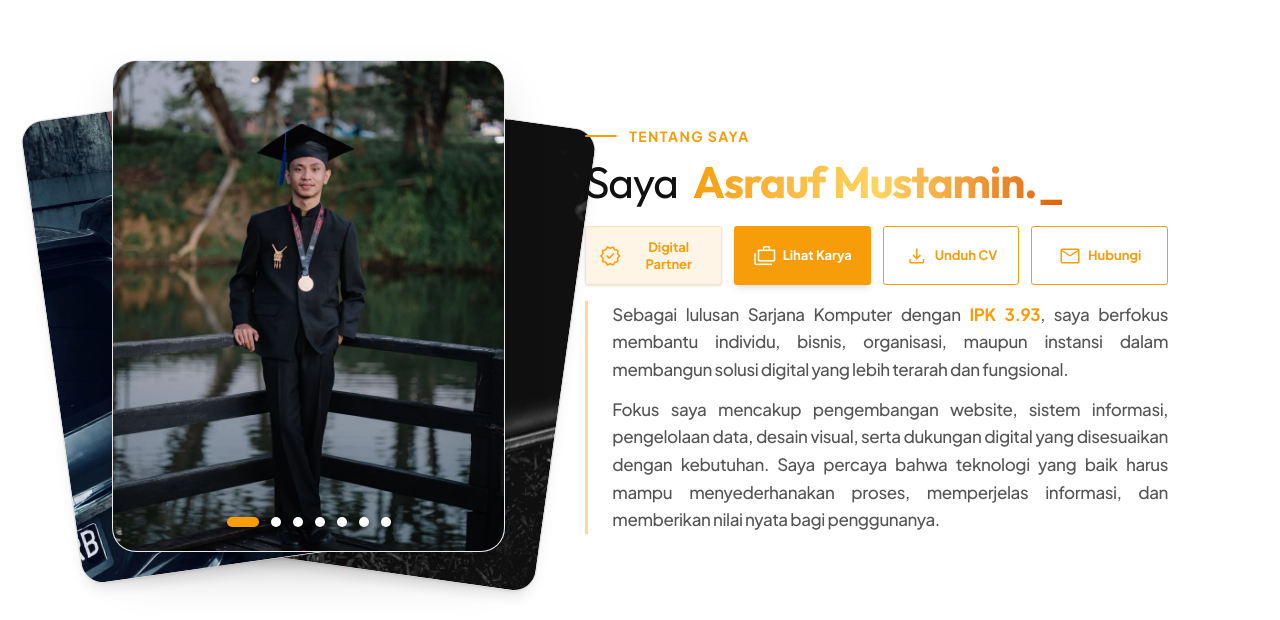
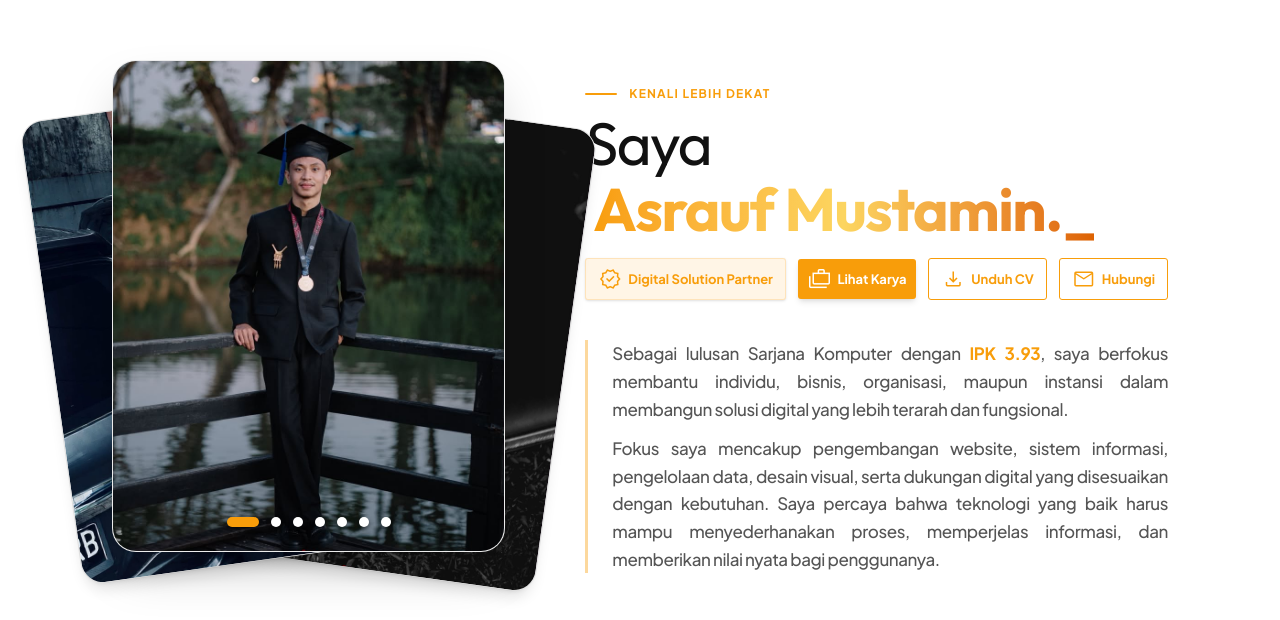
Before and after one commit to asraufmustamin/web-personal-async, a Next.js app: page / in a window 1280 px wide. Shown: the part 780-1400 px from the top of the page. Built offline with nearby package versions, Linux system fonts and the light colour scheme.

Commit message:
fix: restore fan carousel, revert giant buttons, keep single line Mari Wujudkan, dynamic portfolio cards

```diff
--- a/src/components/AboutSection.tsx
+++ b/src/components/AboutSection.tsx
@@ -3,7 +3,7 @@
 import { motion, AnimatePresence, useInView } from "framer-motion";
 import { useState, useRef } from "react";
 import { Typewriter } from "@/components/ui/typewriter";
-import { staggerContainer, slideInLeftBlur, slideInRightBlur, fadeUpBlur } from "@/lib/animations";
+import { staggerContainer, fadeUpBlur } from "@/lib/animations";
 
 const images = [
   "/foto_aboutus.jpeg",
@@ -24,8 +24,8 @@ export default function AboutSection() {
 
   return (
     <motion.section
-      className="py-10 md:py-32 bg-bg-main overflow-hidden"
       id="tentang"
+      className="py-10 md:py-32 bg-bg-main"
       variants={staggerContainer}
       initial="hidden"
       whileInView="show"
@@ -35,11 +35,10 @@ export default function AboutSection() {
         <div className="grid lg:grid-cols-12 gap-12 md:gap-16 lg:gap-20 items-stretch">
 
           {/* Left Column - Photo Carousel (Interactive Fanning Stack) */}
-          <motion.div
+          <div
             className="lg:col-span-5 flex justify-center items-center py-4"
             onMouseEnter={() => setIsPhotoHovered(true)}
             onMouseLeave={() => { setIsPhotoHovered(false); setIsMobileFanned(false); }}
-            variants={slideInLeftBlur}
           >
             <div
               className="relative group w-full max-w-[400px] aspect-[4/5] cursor-pointer"
@@ -105,25 +104,22 @@ export default function AboutSection() {
                 style={{ display: "none" }} /* Hidden by default, let users use dots to avoid hijacking hover too much */
               />
             </div>
-          </motion.div>
+          </div>
 
           {/* Right Column - Content */}
-          <motion.div
-            className="lg:col-span-7 flex flex-col justify-center"
-            variants={slideInRightBlur}
-          >
+          <div className={`lg:col-span-7 flex flex-col items-start gap-6 h-full py-4 justify-center transition-transform duration-500 ${isPhotoHovered ? "lg:translate-x-6" : "translate-x-0"}`}>
 
             {/* Header Section */}
-            <motion.div variants={fadeUpBlur} className="flex flex-col gap-1 w-full mt-8 lg:mt-0 items-center lg:items-start text-center lg:text-left">
-              <div className="flex items-center gap-3 mb-2">
+            <div className="flex flex-col gap-1 w-full mt-8 lg:mt-0 items-center lg:items-start text-center lg:text-left">
+              <div className="flex items-center justify-center lg:justify-start gap-3 mb-1 w-full">
                 <span className="w-8 h-[2px] bg-primary rounded-full"></span>
-                <span className="text-primary font-bold tracking-widest uppercase text-xs md:text-sm">
-                  TENTANG SAYA
+                <span className="text-primary font-bold tracking-widest uppercase text-xs">
+                  Kenali Lebih Dekat
                 </span>
                 <span className="w-8 h-[2px] bg-primary rounded-full lg:hidden"></span>
               </div>
 
-              <h2 ref={headingRef} className="text-3xl md:text-4xl lg:text-[2.75rem] font-bold font-serif text-text-main tracking-tight leading-tight lg:leading-[1.1] flex flex-col lg:block items-center">
+              <h2 ref={headingRef} className="text-4xl md:text-5xl lg:text-6xl font-bold font-serif text-text-main tracking-tight leading-[1.2] lg:leading-[1.1] flex flex-col lg:block items-center">
                 <span className="font-light">Saya</span>{" "}
                 <span className="whitespace-nowrap mt-1 md:mt-0 md:ml-2">
                   {isHeadingInView ? (
@@ -140,40 +136,41 @@ export default function AboutSection() {
                 </span>
               </h2>
 
-              <div className="grid grid-cols-2 lg:grid-cols-4 gap-2 md:gap-3 mt-4 w-full">
-                <div className="flex items-center justify-center bg-primary/10 border border-primary/20 text-primary px-3 py-2.5 md:py-3 rounded-[3px] font-bold gap-1.5 shadow-sm text-center">
-                  <span className="material-symbols-outlined text-[16px] md:text-[18px]">verified</span>
-                  <span className="text-[12px] md:text-[13px] leading-tight">Digital Partner</span>
+              <div className="flex flex-wrap md:flex-nowrap items-center justify-center lg:justify-start gap-2 md:gap-3 mt-3 w-full">
+                <div className="flex items-center justify-center bg-primary/10 border border-primary/20 text-primary px-3 py-2 rounded-[3px] font-bold gap-1.5 shadow-sm whitespace-nowrap">
+                  <span className="material-symbols-outlined text-[16px]">verified</span>
+                  <span className="text-[13px]">Digital Solution Partner</span>
                 </div>
 
-                <a href="#proyek" className="group relative px-3 py-2.5 md:py-3 bg-primary text-white rounded-[3px] font-bold flex items-center justify-center gap-1.5 overflow-hidden shadow-md hover:shadow-primary/30 transition-all duration-300 text-center">
+                <a href="#proyek" className="group relative px-3 py-2 bg-primary text-white rounded-[3px] font-bold flex items-center justify-center gap-1.5 overflow-hidden shadow-md hover:shadow-primary/30 transition-all duration-300">
                   <span className="absolute inset-0 w-full h-full bg-gradient-to-r from-primary to-primary-dark opacity-0 group-hover:opacity-100 transition-opacity duration-300"></span>
-                  <span className="relative z-10 flex items-center gap-1.5 text-[12px] md:text-[13px]">
-                    <span className="material-symbols-outlined text-[16px] md:text-[18px]">cases</span> Lihat Karya
+                  <span className="relative z-10 flex items-center gap-1.5 text-[13px] whitespace-nowrap">
+                    <span className="material-symbols-outlined text-[16px]">cases</span> Lihat Karya
                   </span>
                 </a>
 
-                <a href="/cv_asrauf.pdf" target="_blank" rel="noopener noreferrer" className="group px-3 py-2.5 md:py-3 bg-transparent border border-primary text-primary rounded-[3px] font-bold flex items-center justify-center gap-1.5 hover:bg-primary/5 transition-all duration-300 text-center">
-                  <span className="material-symbols-outlined text-[16px] md:text-[18px] group-hover:-translate-y-1 transition-transform">download</span> <span className="text-[12px] md:text-[13px]">Unduh CV</span>
+                <a href="/cv_asrauf.pdf" target="_blank" rel="noopener noreferrer" className="group px-3 py-2 bg-transparent border border-primary text-primary rounded-[3px] font-bold flex items-center justify-center gap-1.5 hover:bg-primary/5 transition-all duration-300">
+                  <span className="material-symbols-outlined text-[16px] group-hover:-translate-y-1 transition-transform">download</span> <span className="text-[13px] whitespace-nowrap">Unduh CV</span>
                 </a>
 
-                <a href="#kontak" className="group px-3 py-2.5 md:py-3 bg-transparent border border-primary text-primary rounded-[3px] font-bold flex items-center justify-center gap-1.5 hover:bg-primary/5 transition-all duration-300 text-center">
-                  <span className="material-symbols-outlined text-[16px] md:text-[18px]">mail</span> <span className="text-[12px] md:text-[13px]">Hubungi</span>
+                <a href="#kontak" className="group px-3 py-2 bg-transparent border border-primary text-primary rounded-[3px] font-bold flex items-center justify-center gap-1.5 hover:bg-primary/5 transition-all duration-300">
+                  <span className="material-symbols-outlined text-[16px] group-hover:scale-110 transition-transform">mail</span> <span className="text-[13px] whitespace-nowrap">Hubungi</span>
                 </a>
               </div>
-            </motion.div>
+            </div>
 
             {/* Description Section */}
-            <motion.div variants={fadeUpBlur} className="border-l-[3px] border-primary/40 pl-4 md:pl-6 flex flex-col gap-3 mt-4 relative z-10 text-justify w-full max-w-2xl mx-auto lg:mx-0">
+            <div className="border-l-[3px] border-primary/40 pl-4 md:pl-6 flex flex-col gap-3 mt-4 relative z-10 text-justify w-full max-w-2xl mx-auto lg:mx-0">
               <p className="text-text-muted font-medium text-[14px] md:text-[17px] leading-relaxed tracking-tight">
                 Sebagai lulusan Sarjana Komputer dengan <strong className="text-primary font-bold">IPK 3.93</strong>, saya berfokus membantu individu, bisnis, organisasi, maupun instansi dalam membangun solusi digital yang lebih terarah dan fungsional.
               </p>
               <p className="text-text-muted font-medium text-[14px] md:text-[17px] leading-relaxed tracking-tight">
                 Fokus saya mencakup pengembangan website, sistem informasi, pengelolaan data, desain visual, serta dukungan digital yang disesuaikan dengan kebutuhan. Saya percaya bahwa teknologi yang baik harus mampu menyederhanakan proses, memperjelas informasi, dan memberikan nilai nyata bagi penggunanya.
               </p>
-            </motion.div>
+            </div>
 
-          </motion.div>
+          </div>
+
         </div>
       </div>
     </motion.section>
--- a/src/components/ExperienceSection.tsx
+++ b/src/components/ExperienceSection.tsx
@@ -253,7 +253,7 @@ export default function ExperienceSection() {
         {/* Card Fan Carousel */}
         <motion.div
           ref={cardsContainerRef}
-          className="relative w-full max-w-[500px] md:max-w-4xl mx-auto h-[600px] md:h-[600px] flex items-center justify-center mt-10 perspective-[1000px]"
+          className="relative w-full h-[380px] md:h-[450px] flex items-center justify-center overflow-hidden perspective-[1000px] mt-2 select-none"
           variants={fadeUpBlur}
         >
           {allExperiences.map((item, index) => {
@@ -274,7 +274,7 @@ export default function ExperienceSection() {
                   zIndex: 50 - absOffset,
                   opacity: isCardsInView ? (absOffset > 3 ? 0 : 1) : 0, // Sembunyikan kartu yang terlalu jauh
                 }}
-                transition={{ type: "spring", stiffness: 260, damping: 25 }}
+                transition={{ type: "spring", stiffness: 120, damping: 20, mass: 0.8 }}
                 onClick={() => setCurrentIndex(index)}
               >
                 {/* Logo Watermark Overlay */}
```
Also changed, not shown: src/components/ContactSection.tsx (+4 -4 lines), src/components/PortfolioSection.tsx (+9 -6 lines).
